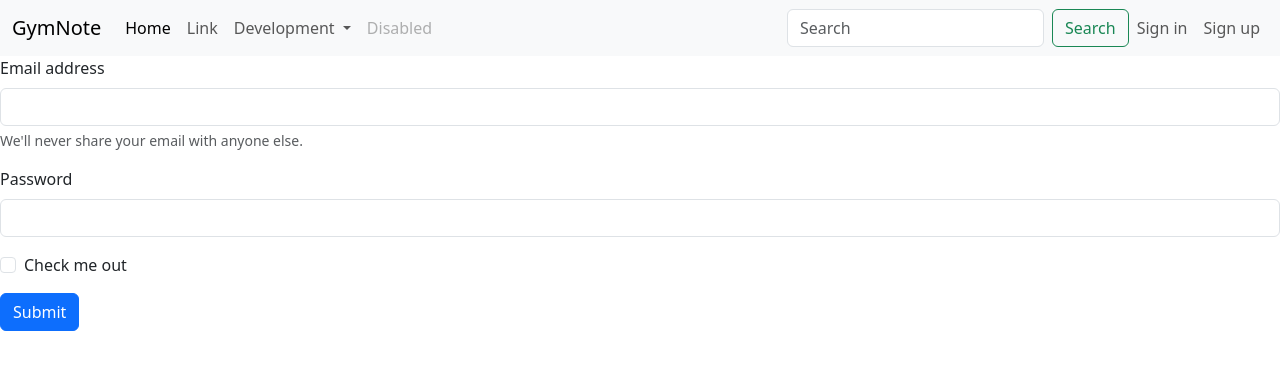
After one commit to boguszmedykowski/GymNote, a Django app: page /login/ in a window 1280 px wide. The commit adds this page. Shown: the top 370 px of the page. Run offline with Django 4.2, Linux system fonts and the light colour scheme; parts of the project's set-up code (start-up, migrations or seed data) failed here and were passed over.

Commit message:
make webpage

```diff
--- a/gym/web/templates/base/navbar.html
+++ b/gym/web/templates/base/navbar.html
@@ -7,20 +7,20 @@
     <div class="collapse navbar-collapse" id="navbarSupportedContent">
       <ul class="navbar-nav me-auto mb-2 mb-lg-0">
         <li class="nav-item">
-          <a class="nav-link active" aria-current="page" href="#">Home</a>
+          <a class="nav-link active" aria-current="page" href="http://127.0.0.1:8888/">Home</a>
         </li>
         <li class="nav-item">
           <a class="nav-link" href="#">Link</a>
         </li>
         <li class="nav-item dropdown">
           <a class="nav-link dropdown-toggle" href="#" role="button" data-bs-toggle="dropdown" aria-expanded="false">
-            Dropdown
+            Development
           </a>
           <ul class="dropdown-menu">
-            <li><a class="dropdown-item" href="#">Action</a></li>
-            <li><a class="dropdown-item" href="#">Another action</a></li>
+            <li><a class="dropdown-item" href="http://127.0.0.1:8888/api/schema/swagger-ui/">Swagger</a></li>
+            <li><a class="dropdown-item" href="https://github.com/boguszmedykowski/drf-app">GitHub</a></li>
             <li><hr class="dropdown-divider"></li>
-            <li><a class="dropdown-item" href="#">Something else here</a></li>
+            <li><a class="dropdown-item" href="https://hub.docker.com/u/boguszmedykowski">DockerHub</a></li>
           </ul>
         </li>
         <li class="nav-item">
@@ -33,8 +33,8 @@
       </form>
       <div class="d-flex">
         <ul class="navbar-nav ml-2">
-          <li class="nav-item"><a class="nav-link" href="#">Sign in</a></li>
-          <li class="nav-item"><a class="nav-link" href="#">Sign up</a></li>
+          <li class="nav-item"><a class="nav-link" href="/login/">Sign in</a></li>
+          <li class="nav-item"><a class="nav-link" href="/registration/">Sign up</a></li>
         </ul>
       </div>
     </div>
--- /dev/null
+++ b/gym/web/templates/web/login.html
@@ -0,0 +1,25 @@
+{% extends "../base/base.html" %}
+
+{% block title %}GymNote{% endblock  %}
+
+{% block temlate %}
+{% include "../base/navbar.html" %}
+
+<form>
+    <div class="mb-3">
+      <label for="exampleInputEmail1" class="form-label">Email address</label>
+      <input type="email" class="form-control" id="exampleInputEmail1" aria-describedby="emailHelp">
+      <div id="emailHelp" class="form-text">We'll never share your email with anyone else.</div>
+    </div>
+    <div class="mb-3">
+      <label for="exampleInputPassword1" class="form-label">Password</label>
+      <input type="password" class="form-control" id="exampleInputPassword1">
+    </div>
+    <div class="mb-3 form-check">
+      <input type="checkbox" class="form-check-input" id="exampleCheck1">
+      <label class="form-check-label" for="exampleCheck1">Check me out</label>
+    </div>
+    <button type="submit" class="btn btn-primary">Submit</button>
+  </form>
+
+{% endblock %}
--- a/gym/web/urls.py
+++ b/gym/web/urls.py
@@ -1,9 +1,13 @@
 from django.urls import path
-from .views import workouts, HomeView
+from .views import (workouts,
+                    registration,
+                    Home)
 
 
 
 urlpatterns = [
     path('workouts/', workouts, name='workout_list'),
-    path('', HomeView.as_view(), name='homepage')
+    path('', Home, name='homepage'),
+    path('registration/', registration, name='registration'),
+    path('login/', registration, name='login'),
 ]
--- a/gym/web/views.py
+++ b/gym/web/views.py
@@ -4,14 +4,25 @@ from django.views.generic import ListView
 from note.models import Workout
 
 
-class HomeView(ListView):
-    model = Workout
-    template_name = "web/index.html"
+# class HomeView(ListView):
+#     model = Workout
+#     template_name = "web/index.html"
 
 
 
 url = 'http://0.0.0.0:8888/'
 
+def Home(request):
+    return render(request, 'web/index.html')
+
+
+def registration(request):
+    return render(request, 'web/registration.html')
+
+def registration(request):
+    return render(request, 'web/login.html')
+
+
 def workouts(request):
     response = requests.get(f"{url}api/workout/")
     data = response.json()
```
Also changed, not shown: gym/web/templates/web/index.html (+6 -3 lines), gym/web/templates/web/registration.html (added, +25 -0 lines).
